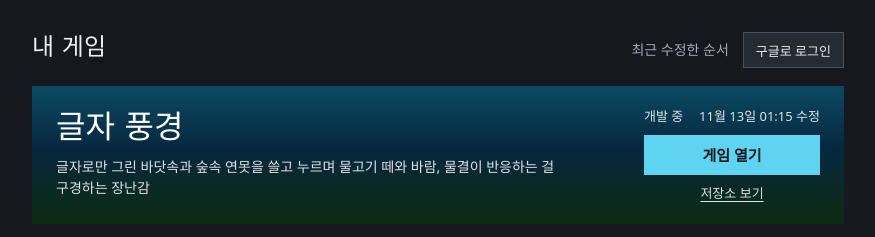
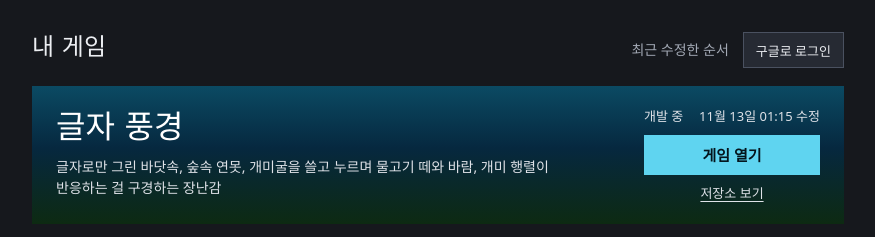
Before and after one commit to dobbi52/dobbi52.github.io, a plain HTML site: page index.html in a window 1280 px wide. Shown: the top 237 px of the page, without its empty margins (202-1077 px from the left). Drawn offline with Linux system fonts and the light colour scheme; no server answers; a web font is replaced by a local one.

Commit message:
글자 풍경 소개에 개미굴 추가
Co-Authored-By: Claude Opus 5.5 <noreply@anthropic.com>
Claude-Session: https://claude.ai/code/session_01D2NA83ShLYvqgzRPk5ziXT

```diff
--- a/index.html
+++ b/index.html
@@ -125,7 +125,7 @@ const GAMES = [
     desc:'화면 가득한 픽셀 격자를 문질러 8비트 소리와 함께 칠하고, 라이프 게임으로 그림을 살아 움직이게 하는 장난감' },
   { repo:'ascii-sea', title:'글자 풍경', status:'개발 중', updated:'2026-11-13T01:15:00Z',
     bg:'linear-gradient(180deg,#0b4a63 0,#06283f 45%,#0d2a12 100%)', btn:'#5fd4f0', btnInk:'#04141c',
-    desc:'글자로만 그린 바닷속과 숲속 연못을 쓸고 누르며 물고기 떼와 바람, 물결이 반응하는 걸 구경하는 장난감' },
+    desc:'글자로만 그린 바닷속, 숲속 연못, 개미굴을 쓸고 누르며 물고기 떼와 바람, 개미 행렬이 반응하는 걸 구경하는 장난감' },
 ];
 
 const CACHE_KEY = 'pushed-dates-v1';
```
